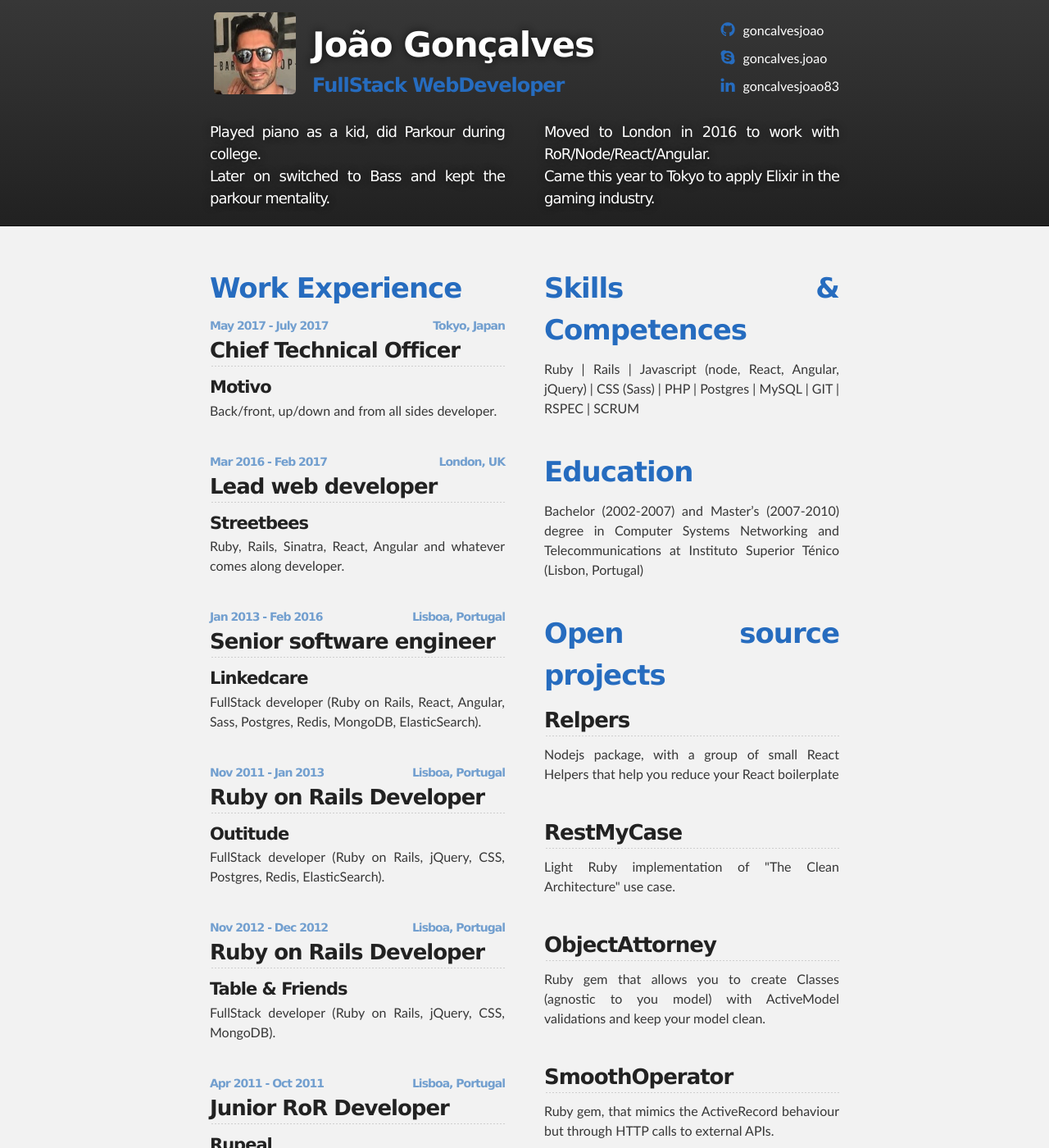
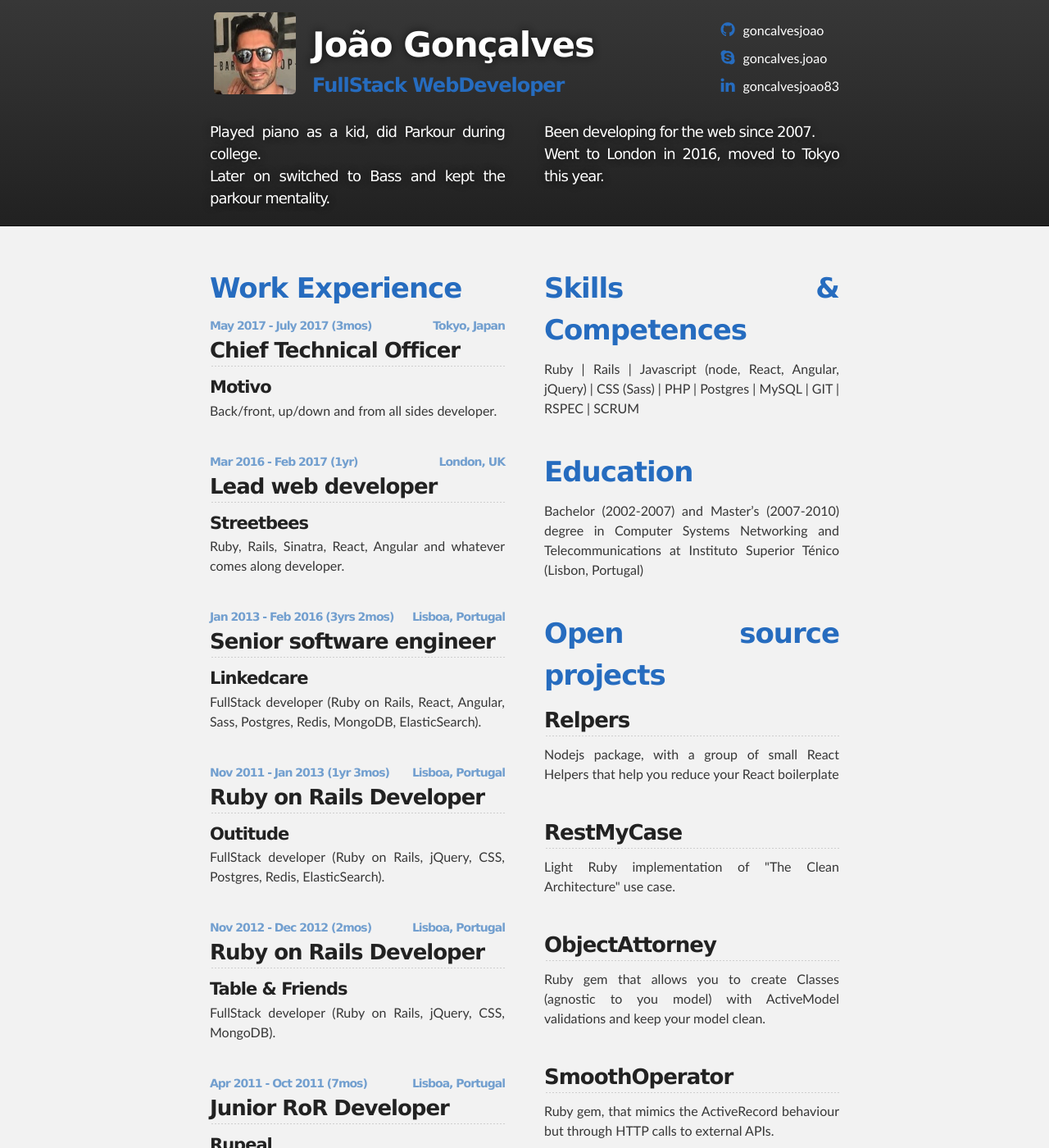
Before and after one commit to goncalvesjoao/goncalvesjoao.github.io, a Jekyll site: the page built from index.html, in a window 1280 px wide and 1400 px high. Shown: the whole window at 82% size. Built offline with Jekyll 4.4.1, drawn with Linux system fonts in a browser that asks for light colours; some of the changed text lies outside the part shown.

Commit message:
added overall time per job experience

```diff
--- a/_layouts/default.html
+++ b/_layouts/default.html
@@ -41,8 +41,8 @@
 
           <div class="right_half">
             <h2 id="project_tagline">
-              Moved to London in 2016 to work with RoR/Node/React/Angular.<br />
-              Came this year to Tokyo to apply Elixir in the gaming industry.
+              Been developing for the web since 2007.<br />
+              Went to London in 2016, moved to Tokyo this year.
             </h2>
           </div>
         </div>
--- a/index.html
+++ b/index.html
@@ -7,37 +7,37 @@ layout: default
   <div class="left_half">
     <h1>Work Experience</h1>
 
-    <h5>May 2017 - July 2017 <span class="location">Tokyo, Japan</span></h5>
+    <h5>May 2017 - July 2017 (3mos)<span class="location">Tokyo, Japan</span></h5>
     <h2>Chief Technical Officer</h2>
     <h4>Motivo</h4>
     <p class="description">Back/front, up/down and from all sides developer.</p>
 
-    <h5>Mar 2016 - Feb 2017 <span class="location">London, UK</span></h5>
+    <h5>Mar 2016 - Feb 2017 (1yr)<span class="location">London, UK</span></h5>
     <h2>Lead web developer</h2>
     <h4>Streetbees</h4>
     <p class="description">Ruby, Rails, Sinatra, React, Angular and whatever comes along developer.</p>
 
-    <h5>Jan 2013 - Feb 2016 <span class="location">Lisboa, Portugal</span></h5>
+    <h5>Jan 2013 - Feb 2016 (3yrs 2mos)<span class="location">Lisboa, Portugal</span></h5>
     <h2>Senior software engineer</h2>
     <h4>Linkedcare</h4>
     <p class="description">FullStack developer (Ruby on Rails, React, Angular, Sass, Postgres, Redis, MongoDB, ElasticSearch).</p>
 
-    <h5>Nov 2011 - Jan 2013 <span class="location">Lisboa, Portugal</span></h5>
+    <h5>Nov 2011 - Jan 2013 (1yr 3mos)<span class="location">Lisboa, Portugal</span></h5>
     <h2>Ruby on Rails Developer</h2>
     <h4>Outitude</h4>
     <p class="description">FullStack developer (Ruby on Rails, jQuery, CSS, Postgres, Redis, ElasticSearch).</p>
 
-    <h5>Nov 2012 - Dec 2012 <span class="location">Lisboa, Portugal</span></h5>
+    <h5>Nov 2012 - Dec 2012 (2mos)<span class="location">Lisboa, Portugal</span></h5>
     <h2>Ruby on Rails Developer</h2>
     <h4>Table & Friends</h4>
     <p class="description">FullStack developer (Ruby on Rails, jQuery, CSS, MongoDB).</p>
 
-    <h5>Apr 2011 - Oct 2011 <span class="location">Lisboa, Portugal</span></h5>
+    <h5>Apr 2011 - Oct 2011 (7mos)<span class="location">Lisboa, Portugal</span></h5>
     <h2>Junior RoR Developer</h2>
     <h4>Rupeal</h4>
     <p class="description">FullStack developer (Ruby on Rails, jQuery, CSS, MySQL).</p>
 
-    <h5>2007 - 2011 <span class="location">Lisboa, Portugal</span></h5>
+    <h5>2007 - 2011 (4yrs)<span class="location">Lisboa, Portugal</span></h5>
     <h2>PHP Developer</h2>
     <h4>Parkour Portugal</h4>
     <p class="description">FullStack developer (PHP, jQuery, CSS, MySQL, Wordpress).</p>
```
